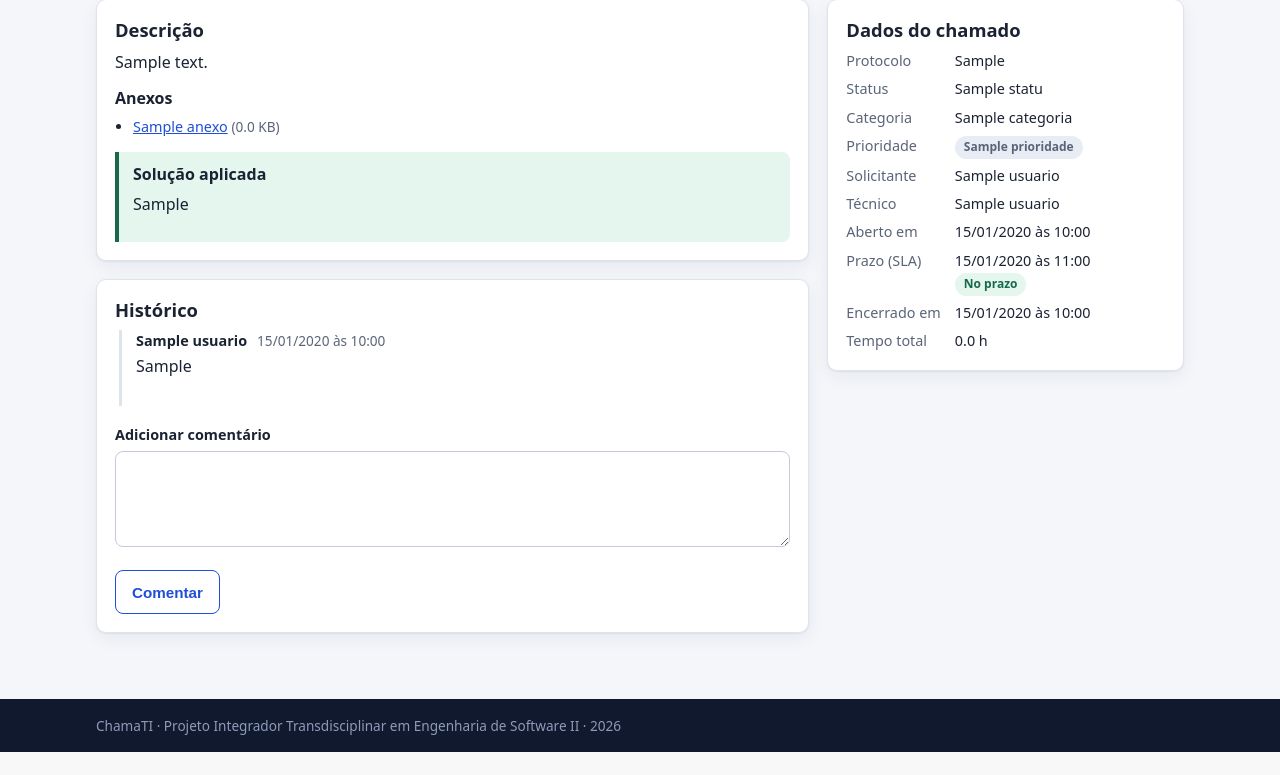
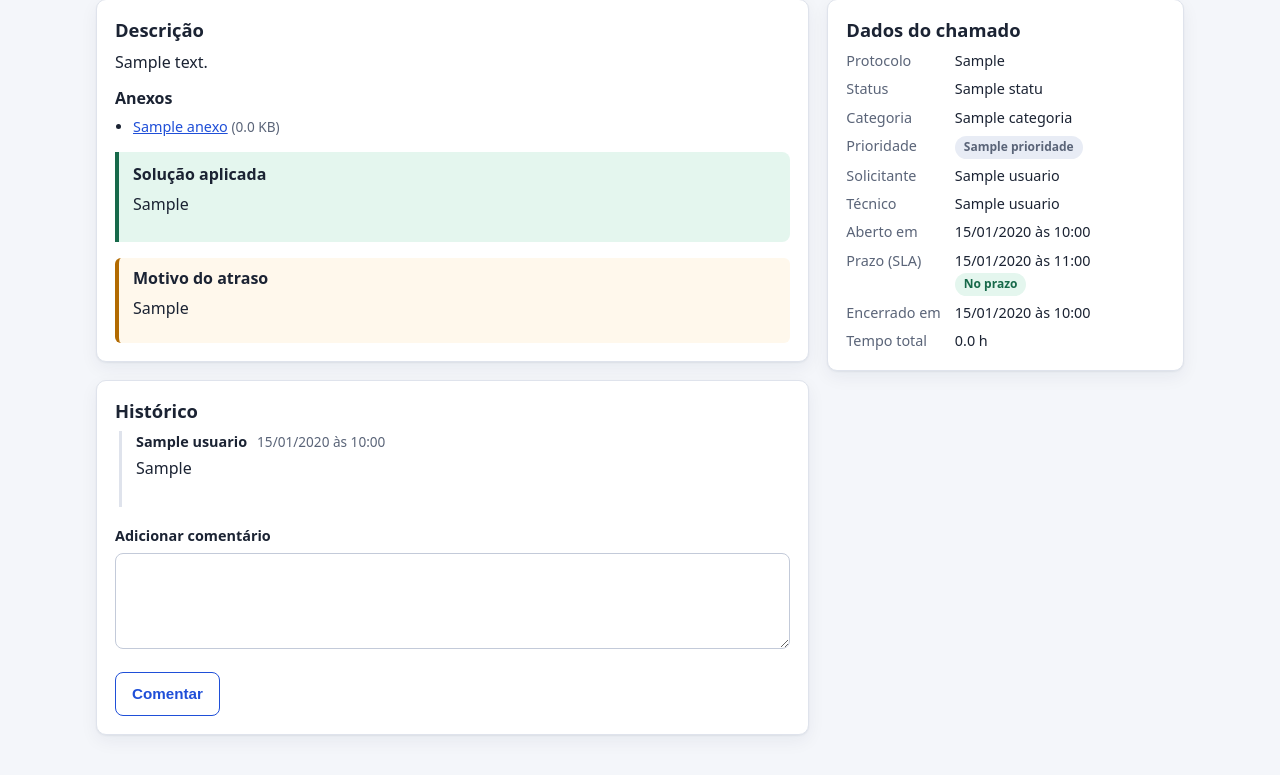
Before and after one commit to WilliamLoey/chamaTI, a Flask app: page /chamados/1 in a window 1280 px wide. Shown: the part 175-950 px from the top of the page. Before the commit the page ends 927 px from the top, so only its background shows below. Run offline with Flask 3, Linux system fonts and the light colour scheme; the visitor is signed in with stand-in values (Sample User, id 1); tables that the repository leaves empty hold one stand-in row (values such as "Sample post").

Commit message:
feat(sla): exige justificativa ao encerrar chamado fora do prazo (L-04)

```diff
--- a/app/controllers/chamados.py
+++ b/app/controllers/chamados.py
@@ -182,9 +182,12 @@ def mudar_status(chamado_id):
     usuario = usuario_atual()
     try:
         chamado = chamado_service.obter(chamado_id, usuario)
-        chamado_service.mudar_status(chamado, usuario,
-                                     request.form.get("status", "").strip(),
-                                     solucao=request.form.get("solucao"))
+        chamado_service.mudar_status(
+            chamado, usuario,
+            request.form.get("status", "").strip(),
+            solucao=request.form.get("solucao"),
+            # L-04: só é exigida quando o chamado já passou do prazo
+            justificativa_atraso=request.form.get("justificativa_atraso"))
         flash("Status atualizado.", "sucesso")
     except PermissaoNegada as erro:
         return render_template("erros/403.html", mensagem=erro.mensagem), 403
--- a/app/models/chamado.py
+++ b/app/models/chamado.py
@@ -32,6 +32,8 @@ class Chamado(db.Model):
     data_abertura = db.Column(db.DateTime, nullable=False, default=agora)
     data_encerramento = db.Column(db.DateTime)
     solucao = db.Column(db.Text)
+    # L-04: obrigatória quando o chamado é encerrado com o prazo já estourado
+    justificativa_atraso = db.Column(db.Text)
 
     categoria = db.relationship("Categoria", back_populates="chamados")
     prioridade = db.relationship("Prioridade", back_populates="chamados")
--- a/app/services/chamado_service.py
+++ b/app/services/chamado_service.py
@@ -196,7 +196,10 @@ def atribuir(chamado, gestor_ou_tecnico, tecnico):
     return chamado
 
 
-def mudar_status(chamado, autor, novo_status, solucao=None):
+JUSTIFICATIVA_MIN = 15
+
+
+def mudar_status(chamado, autor, novo_status, solucao=None, justificativa_atraso=None):
     atual = chamado.status.nome
     if novo_status == atual:
         raise ErroDeNegocio(f"O chamado já está com o status '{atual}'.")
@@ -212,11 +215,23 @@ def mudar_status(chamado, autor, novo_status, solucao=None):
             raise ErroDeNegocio(
                 f"Descreva a solução aplicada com pelo menos {SOLUCAO_MIN} caracteres "
                 "antes de encerrar o chamado.", campo="solucao")
+
+        # L-04: encerrar fora do prazo exige explicar o atraso. Sem isso, o
+        # indicador de SLA mostra que se atrasou, mas nunca por quê.
+        if chamado.sla_estourado:
+            if len(_limpar(justificativa_atraso)) < JUSTIFICATIVA_MIN:
+                raise ErroDeNegocio(
+                    "Este chamado está fora do prazo de atendimento. Descreva o motivo "
+                    f"do atraso com pelo menos {JUSTIFICATIVA_MIN} caracteres antes de "
+                    "encerrá-lo.", campo="justificativa_atraso")
+            chamado.justificativa_atraso = _limpar(justificativa_atraso)
+
         chamado.solucao = _limpar(solucao)
         chamado.data_encerramento = datetime.now(timezone.utc)
     if novo_status == STATUS_ABERTO and atual == STATUS_RESOLVIDO:
         chamado.data_encerramento = None
         chamado.solucao = None
+        chamado.justificativa_atraso = None
 
     chamado.status_id = _status(novo_status).id
     registrar(chamado, autor, f"Status alterado de '{atual}' para '{novo_status}'.",
--- a/app/templates/chamados/detalhe.html
+++ b/app/templates/chamados/detalhe.html
@@ -32,6 +32,15 @@
       <div class="solucao">
         <h3>Solução aplicada</h3>
         <p class="texto-preservado">{{ chamado.solucao }}</p>
+      </div>
+      {% endif %}
+
+      {% if chamado.justificativa_atraso %}
+      {# L-04: o indicador de SLA mostrava que o chamado atrasou, mas nunca
+         por quê. Agora o motivo fica registrado junto do chamado. #}
+      <div class="justificativa">
+        <h3>Motivo do atraso</h3>
+        <p class="texto-preservado">{{ chamado.justificativa_atraso }}</p>
       </div>
       {% endif %}
     </article>
@@ -130,7 +139,21 @@
             (mínimo de 10 caracteres).</small>
         </div>
 
-        <button class="botao botao--primario botao--bloco" type="submit">Atualizar status</button>
+        {% if chamado.sla_estourado %}
+        {# L-04: encerrar fora do prazo passou a exigir explicação. O campo só
+           existe para o chamado que de fato atrasou — quem está no prazo não
+           precisa ver nem responder nada disso. #}
+        <div class="campo campo--atencao" data-campo-atraso hidden>
+          <label for="justificativa_atraso">Motivo do atraso</label>
+          <textarea id="justificativa_atraso" name="justificativa_atraso" rows="3"></textarea>
+          <small class="campo__ajuda">
+            Este chamado passou do prazo de atendimento. Explique o que causou o
+            atraso (mínimo de 15 caracteres) antes de encerrá-lo.
+          </small>
+        </div>
+        {% endif %}
+
+        <button class="botao botao--primario botao--bloco" type="submit" data-envio>Atualizar status</button>
       </form>
     </article>
     {% endif %}
--- a/database/ddl.sql
+++ b/database/ddl.sql
@@ -76,6 +76,9 @@ CREATE TABLE chamado (
     data_abertura     TIMESTAMPTZ  NOT NULL DEFAULT NOW(),
     data_encerramento TIMESTAMPTZ,
     solucao           TEXT,
+    -- L-04: motivo do atraso, exigido pela aplicação quando o chamado é
+    -- encerrado depois de vencido o prazo da prioridade
+    justificativa_atraso TEXT,
     -- A descrição precisa ter conteúdo real, não apenas espaços
     CONSTRAINT ck_chamado_descricao_minima CHECK (length(trim(descricao)) >= 10),
     CONSTRAINT ck_chamado_titulo_minimo    CHECK (length(trim(titulo))    >= 5),
--- /dev/null
+++ b/database/migracao-2.1.sql
@@ -0,0 +1,31 @@
+-- ============================================================================
+-- ChamaTI — Migração da versão 2.0 para a 2.1
+--
+-- A validação com usuários (L-04, laudo de Antônio Alves Araujo Neto) exigiu
+-- registrar o motivo do atraso quando um chamado é encerrado fora do prazo.
+--
+-- Este script altera a tabela existente sem apagar dado nenhum, ao contrário
+-- do ddl.sql, que recria o esquema do zero. Use este em banco que já está em
+-- produção; use o ddl.sql apenas em banco novo ou quando quiser zerar a base.
+--
+-- Execução:
+--   psql "$DATABASE_URL" -f database/migracao-2.1.sql
+--
+-- É idempotente: rodar duas vezes não causa erro.
+-- ============================================================================
+
+BEGIN;
+
+ALTER TABLE chamado
+    ADD COLUMN IF NOT EXISTS justificativa_atraso TEXT;
+
+COMMENT ON COLUMN chamado.justificativa_atraso IS
+    'Motivo do atraso. Exigido pela aplicação (mínimo de 15 caracteres) quando '
+    'o chamado é encerrado depois de vencido o prazo da prioridade. Fica nulo '
+    'quando o encerramento acontece dentro do SLA.';
+
+COMMIT;
+
+-- Conferência:
+--   \d chamado
+-- deve listar: justificativa_atraso | text
```
Also changed, not shown: database/dicionario-de-dados.md (+1 -0 lines).
